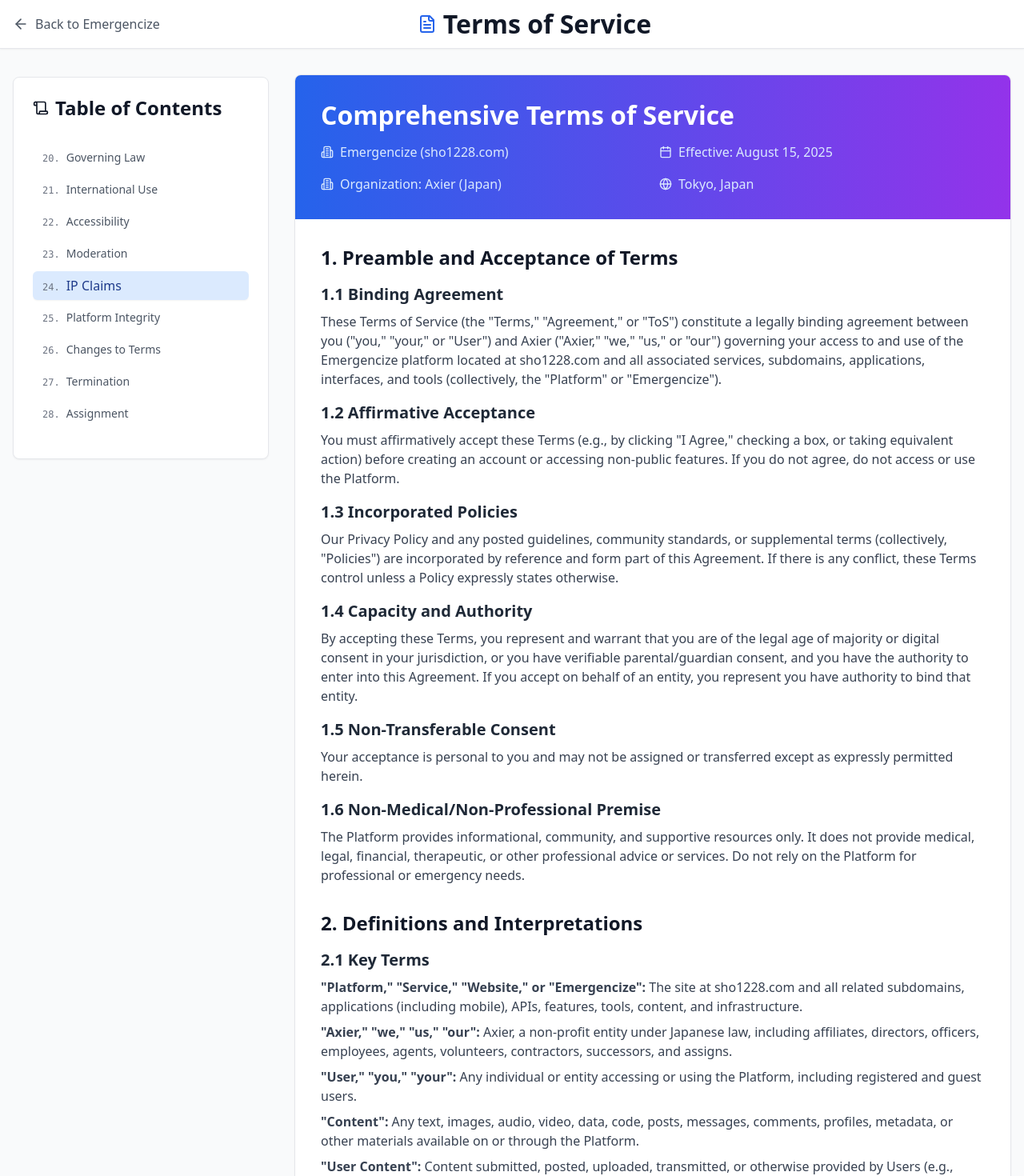
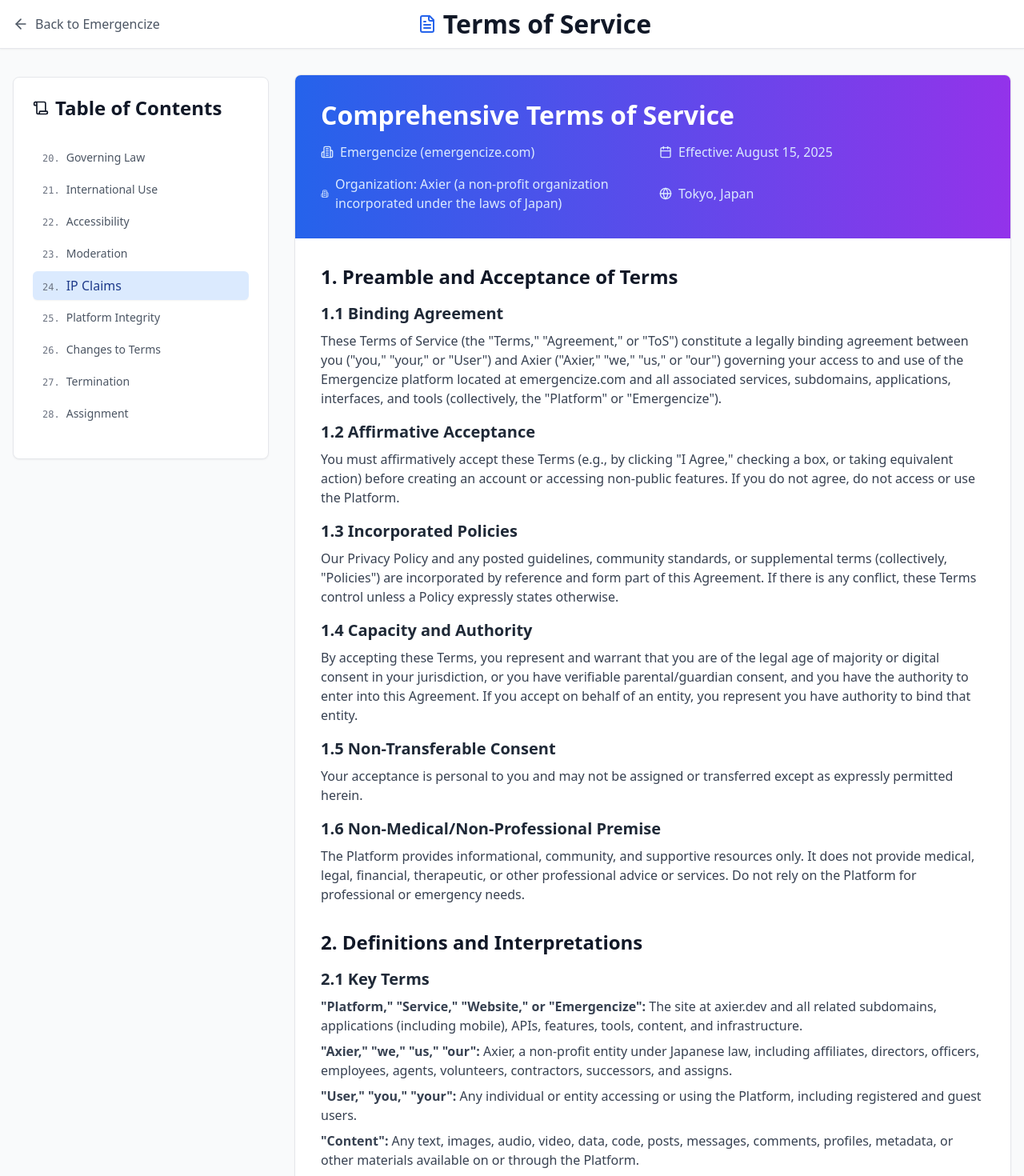
Before and after one commit to axier-sho/Emergencize-Web, a Next.js app: page /tos in a window 1280 px wide. Shown: the top 1470 px of the page at 80% size. Built offline with nearby package versions, Linux system fonts and the light colour scheme.

Commit message:
fix: update organization details and domain references in Terms of Service

```diff
--- a/src/app/tos/page.tsx
+++ b/src/app/tos/page.tsx
@@ -187,7 +187,7 @@
               <div className="grid grid-cols-1 md:grid-cols-2 gap-4 text-blue-100">
                 <div className="flex items-center space-x-2">
                   <Building2 className="w-4 h-4" />
-                  <span>Emergencize (sho1228.com)</span>
+                  <span>Emergencize (emergencize.com)</span>
                 </div>
                 <div className="flex items-center space-x-2">
                   <Calendar className="w-4 h-4" />
@@ -195,7 +195,7 @@
                 </div>
                 <div className="flex items-center space-x-2">
                   <Building2 className="w-4 h-4" />
-                  <span>Organization: Axier (Japan)</span>
+                  <span>Organization: Axier (a non-profit organization incorporated under the laws of Japan)</span>
                 </div>
                 <div className="flex items-center space-x-2">
                   <Globe className="w-4 h-4" />
@@ -212,7 +212,7 @@
 
                 <h3 className="text-lg font-semibold text-gray-800 dark:text-gray-200 mb-2">1.1 Binding Agreement</h3>
                 <p className="text-gray-700 dark:text-gray-300 mb-4">
-                  These Terms of Service (the &quot;Terms,&quot; &quot;Agreement,&quot; or &quot;ToS&quot;) constitute a legally binding agreement between you (&quot;you,&quot; &quot;your,&quot; or &quot;User&quot;) and Axier (&quot;Axier,&quot; &quot;we,&quot; &quot;us,&quot; or &quot;our&quot;) governing your access to and use of the Emergencize platform located at sho1228.com and all associated services, subdomains, applications, interfaces, and tools (collectively, the &quot;Platform&quot; or &quot;Emergencize&quot;).
+                  These Terms of Service (the &quot;Terms,&quot; &quot;Agreement,&quot; or &quot;ToS&quot;) constitute a legally binding agreement between you (&quot;you,&quot; &quot;your,&quot; or &quot;User&quot;) and Axier (&quot;Axier,&quot; &quot;we,&quot; &quot;us,&quot; or &quot;our&quot;) governing your access to and use of the Emergencize platform located at emergencize.com and all associated services, subdomains, applications, interfaces, and tools (collectively, the &quot;Platform&quot; or &quot;Emergencize&quot;).
                 </p>
 
                 <h3 className="text-lg font-semibold text-gray-800 dark:text-gray-200 mb-2">1.2 Affirmative Acceptance</h3>
@@ -246,7 +246,7 @@
 
                 <h3 className="text-lg font-semibold text-gray-800 dark:text-gray-200 mb-2">2.1 Key Terms</h3>
                 <ul className="text-gray-700 dark:text-gray-300 mb-4 space-y-2">
-                  <li><strong>&quot;Platform,&quot; &quot;Service,&quot; &quot;Website,&quot; or &quot;Emergencize&quot;:</strong> The site at sho1228.com and all related subdomains, applications (including mobile), APIs, features, tools, content, and infrastructure.</li>
+                  <li><strong>&quot;Platform,&quot; &quot;Service,&quot; &quot;Website,&quot; or &quot;Emergencize&quot;:</strong> The site at axier.dev and all related subdomains, applications (including mobile), APIs, features, tools, content, and infrastructure.</li>
                   <li><strong>&quot;Axier,&quot; &quot;we,&quot; &quot;us,&quot; &quot;our&quot;:</strong> Axier, a non-profit entity under Japanese law, including affiliates, directors, officers, employees, agents, volunteers, contractors, successors, and assigns.</li>
                   <li><strong>&quot;User,&quot; &quot;you,&quot; &quot;your&quot;:</strong> Any individual or entity accessing or using the Platform, including registered and guest users.</li>
                   <li><strong>&quot;Content&quot;:</strong> Any text, images, audio, video, data, code, posts, messages, comments, profiles, metadata, or other materials available on or through the Platform.</li>
--- a/src/components/legal/TermsOfServiceModal.tsx
+++ b/src/components/legal/TermsOfServiceModal.tsx
@@ -203,7 +203,7 @@
                   <span>Effective: Aug 15, 2025</span>
                 </div>
                 <div className="text-gray-600 dark:text-gray-400">
-                  Organization: Axier
+                  Organization: Axier (a non-profit organization incorporated under the laws of Japan)
                 </div>
                 <div className="text-gray-600 dark:text-gray-400">
                   Tokyo, Japan
@@ -258,7 +258,7 @@
                   <div className="mb-4">
                     <h4 className="font-medium text-gray-800 dark:text-gray-200 mb-2">1.1 Binding Agreement</h4>
                     <p className="text-gray-700 dark:text-gray-300 text-sm">
-                      These Terms of Service constitute a legally binding agreement between you and Axier governing your access to and use of the Emergencize platform located at sho1228.com and all associated services.
+                      These Terms of Service constitute a legally binding agreement between you and Axier governing your access to and use of the Emergencize platform located at emergencize.com and all associated services.
                     </p>
                   </div>
 
```
